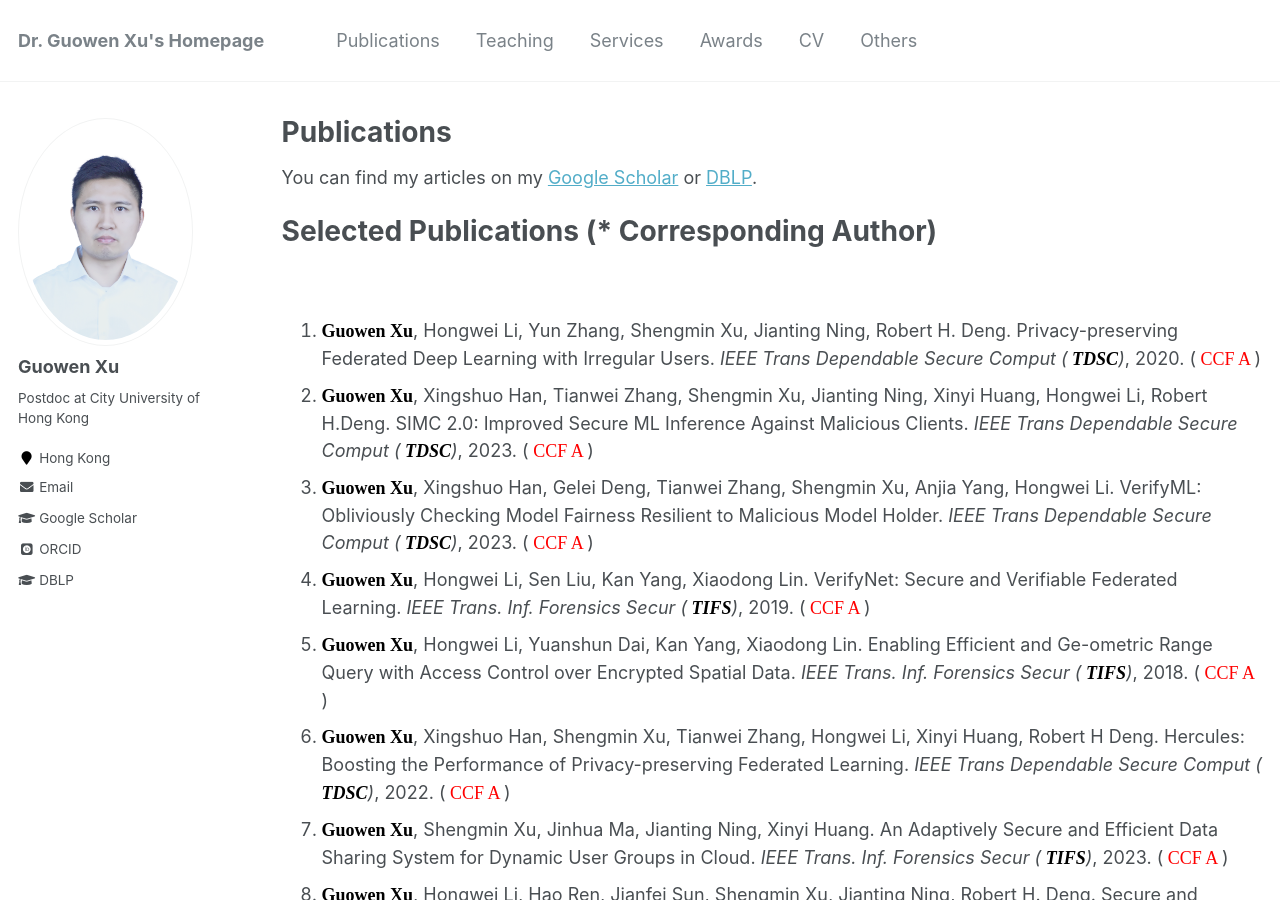
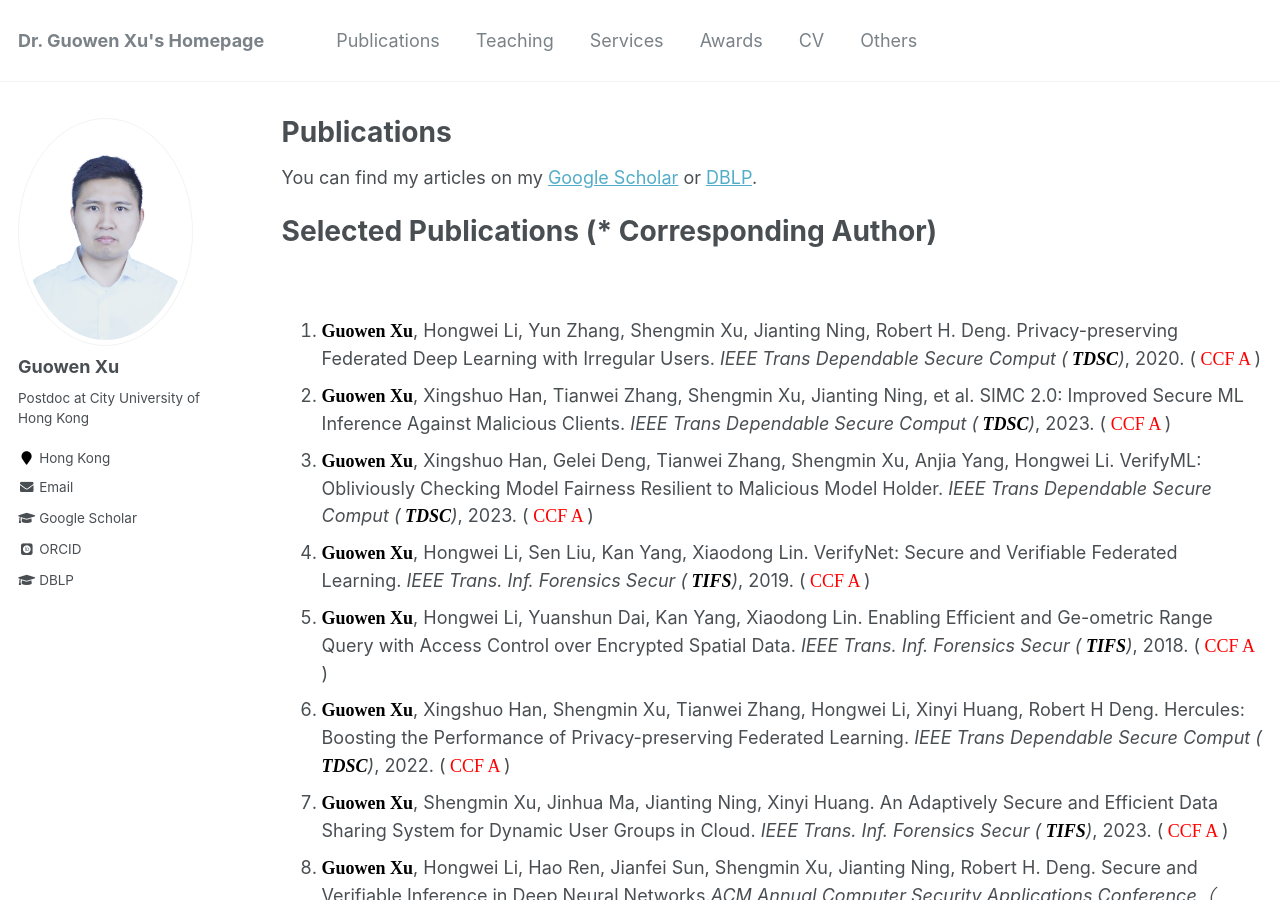
Before and after one commit to Guowen-xu/guowen-xu.github.io, a Jekyll site: the page built from _pages/publications.md, in a window 1280 px wide and 900 px high. Built offline with Jekyll 4.4.1, drawn with Linux system fonts in a browser that asks for light colours; some web fonts are replaced.

Commit message:
Update publications.md

```diff
--- a/_pages/publications.md
+++ b/_pages/publications.md
@@ -15,7 +15,7 @@ You can find my articles on my [Google Scholar](https://scholar.google.com.hk/ci
 
 
 1. **<font face="Times New Roman" color=black size=4> Guowen Xu</font>**, Hongwei Li, Yun Zhang, Shengmin Xu, Jianting Ning, Robert H. Deng. Privacy-preserving Federated Deep Learning with Irregular Users. *IEEE Trans Dependable Secure Comput (**<font face="Times New Roman" color=black size=4> TDSC</font>**)*, 2020. (<font face="Times New Roman" color=red size=4>  CCF A </font>)
-2. **<font face="Times New Roman" color=black size=4> Guowen Xu</font>**, Xingshuo Han, Tianwei Zhang, Shengmin Xu, Jianting Ning, Xinyi Huang, Hongwei Li, Robert H.Deng. SIMC 2.0: Improved Secure ML Inference Against Malicious Clients. *IEEE Trans Dependable Secure Comput (**<font face="Times New Roman" color=black size=4> TDSC</font>**)*, 2023.  (<font face="Times New Roman" color=red size=4>  CCF A </font>)
+2. **<font face="Times New Roman" color=black size=4> Guowen Xu</font>**, Xingshuo Han, Tianwei Zhang, Shengmin Xu, Jianting Ning, et al. SIMC 2.0: Improved Secure ML Inference Against Malicious Clients. *IEEE Trans Dependable Secure Comput (**<font face="Times New Roman" color=black size=4> TDSC</font>**)*, 2023.  (<font face="Times New Roman" color=red size=4>  CCF A </font>)
 3. **<font face="Times New Roman" color=black size=4> Guowen Xu</font>**, Xingshuo Han, Gelei Deng, Tianwei Zhang, Shengmin Xu,  Anjia Yang, Hongwei Li. VerifyML: Obliviously Checking Model Fairness Resilient to Malicious Model Holder. *IEEE Trans Dependable Secure Comput (**<font face="Times New Roman" color=black size=4> TDSC</font>**)*, 2023. (<font face="Times New Roman" color=red size=4>  CCF A </font>)
 4. **<font face="Times New Roman" color=black size=4> Guowen Xu</font>**, Hongwei Li, Sen Liu, Kan Yang, Xiaodong Lin. VerifyNet: Secure and Verifiable Federated Learning. *IEEE Trans. Inf. Forensics Secur (**<font face="Times New Roman" color=black size=4> TIFS</font>**)*, 2019. (<font face="Times New Roman" color=red size=4>  CCF A </font>)
 5. **<font face="Times New Roman" color=black size=4> Guowen Xu</font>**, Hongwei Li, Yuanshun Dai, Kan Yang, Xiaodong Lin. Enabling Efficient and Ge-ometric Range Query with Access Control over Encrypted Spatial Data. *IEEE Trans. Inf. Forensics Secur (**<font face="Times New Roman" color=black size=4> TIFS</font>**)*,  2018. (<font face="Times New Roman" color=red size=4>  CCF A </font>)
```
